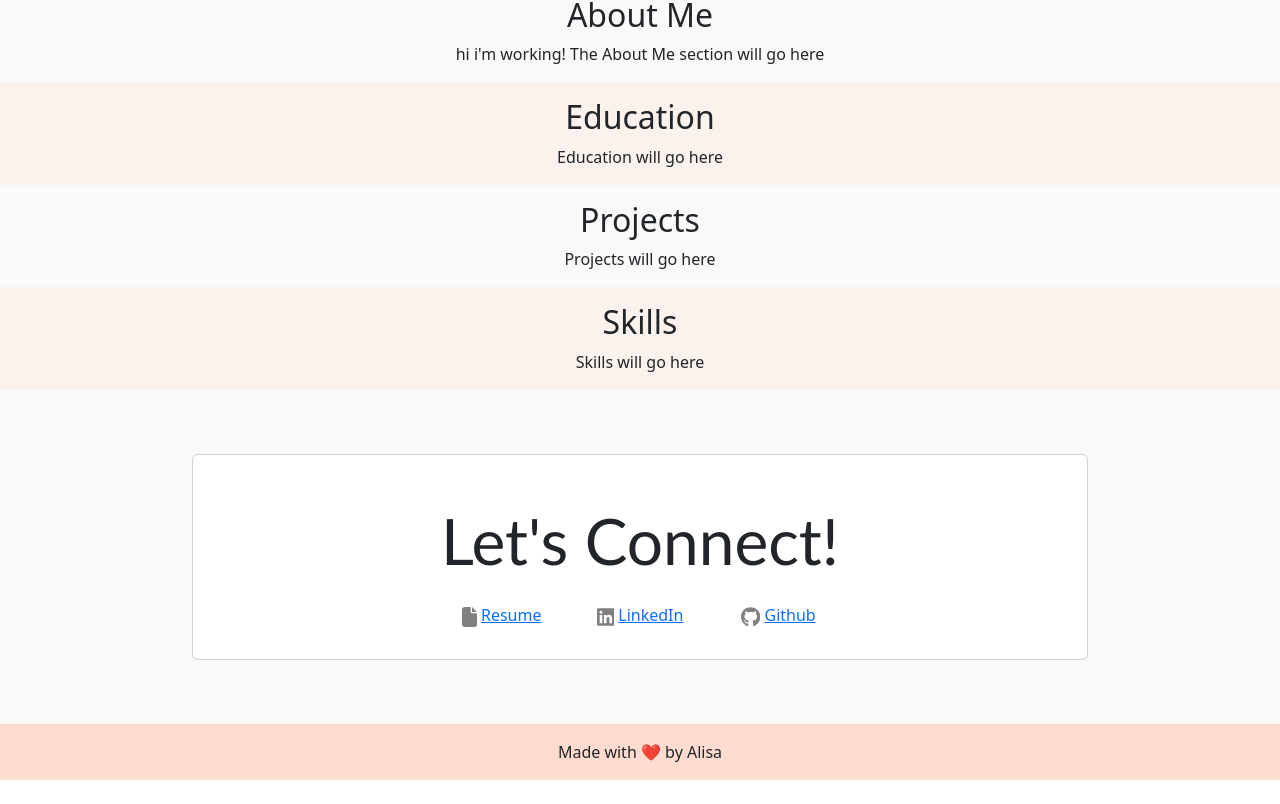
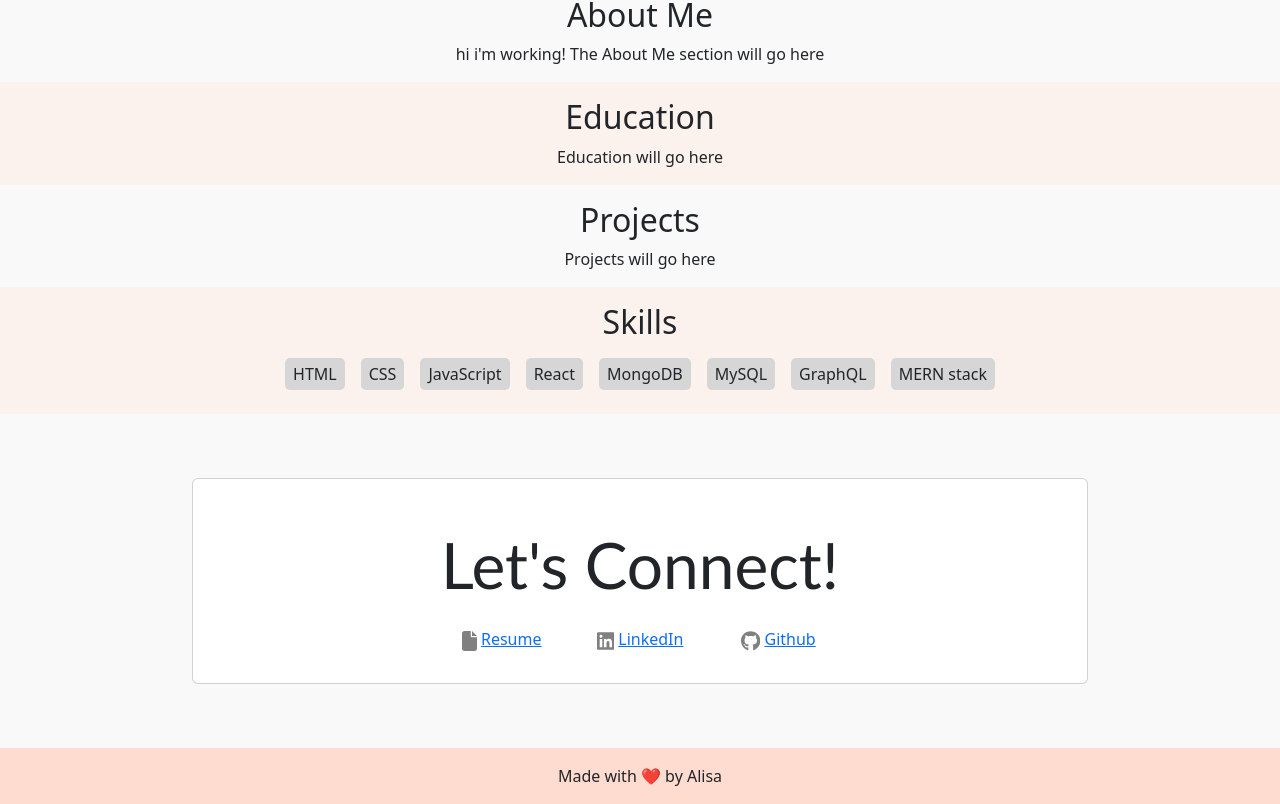
Before and after one commit to alisabevers/portfolio, a React (Create React App) app: page / in a window 1280 px wide. Shown: the part 820-1624 px from the top of the page. Before the commit the page ends 1600 px from the top, so only its background shows below. Built offline with nearby package versions, Linux system fonts and the light colour scheme.

Commit message:
added skills and styled them

```diff
--- a/src/App.css
+++ b/src/App.css
@@ -55,6 +55,20 @@
   font-size: var(--container-header);
 }
 
+#skillsList {
+  list-style-type: none;
+  padding-left: 0;
+  margin: 0 30vb;
+}
+
+#skillsList li {
+  display: inline-block;
+  padding: .25rem .5rem;
+  margin: .5rem;
+  background-color: #D6D6D6;
+  border-radius: 5px;
+}
+
 
 /* Contact container = Let's Connect! */
 #contact {
--- a/src/components/Skills.js
+++ b/src/components/Skills.js
@@ -2,7 +2,16 @@ function Skills() {
     return (
         <div id="skillSection">
             <h1 id="skillsHeader">Skills</h1>
-            Skills will go here
+            <ul id="skillsList">
+                <li>HTML</li>
+                <li>CSS</li>
+                <li>JavaScript</li>
+                <li>React</li>
+                <li>MongoDB</li>
+                <li>MySQL</li>
+                <li>GraphQL</li>
+                <li>MERN stack</li>
+            </ul>
         </div>
     )
 }
```
